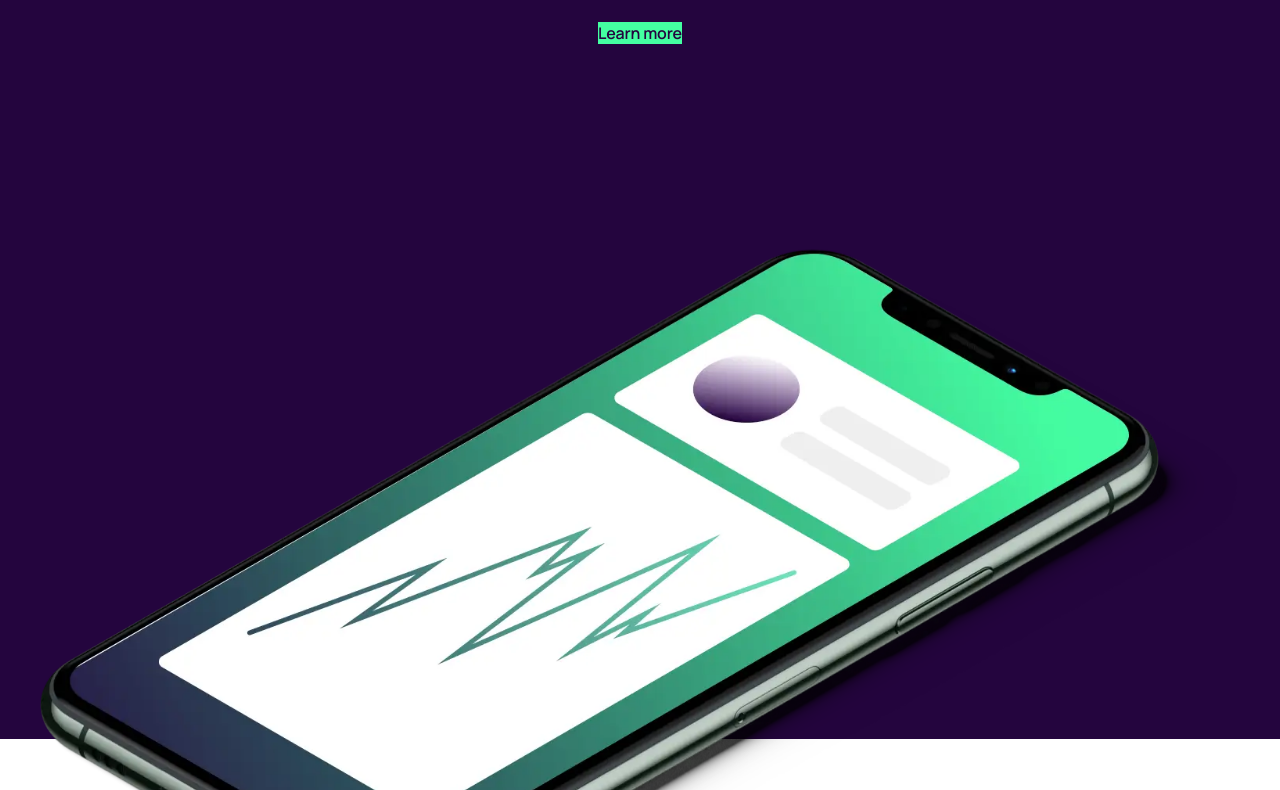
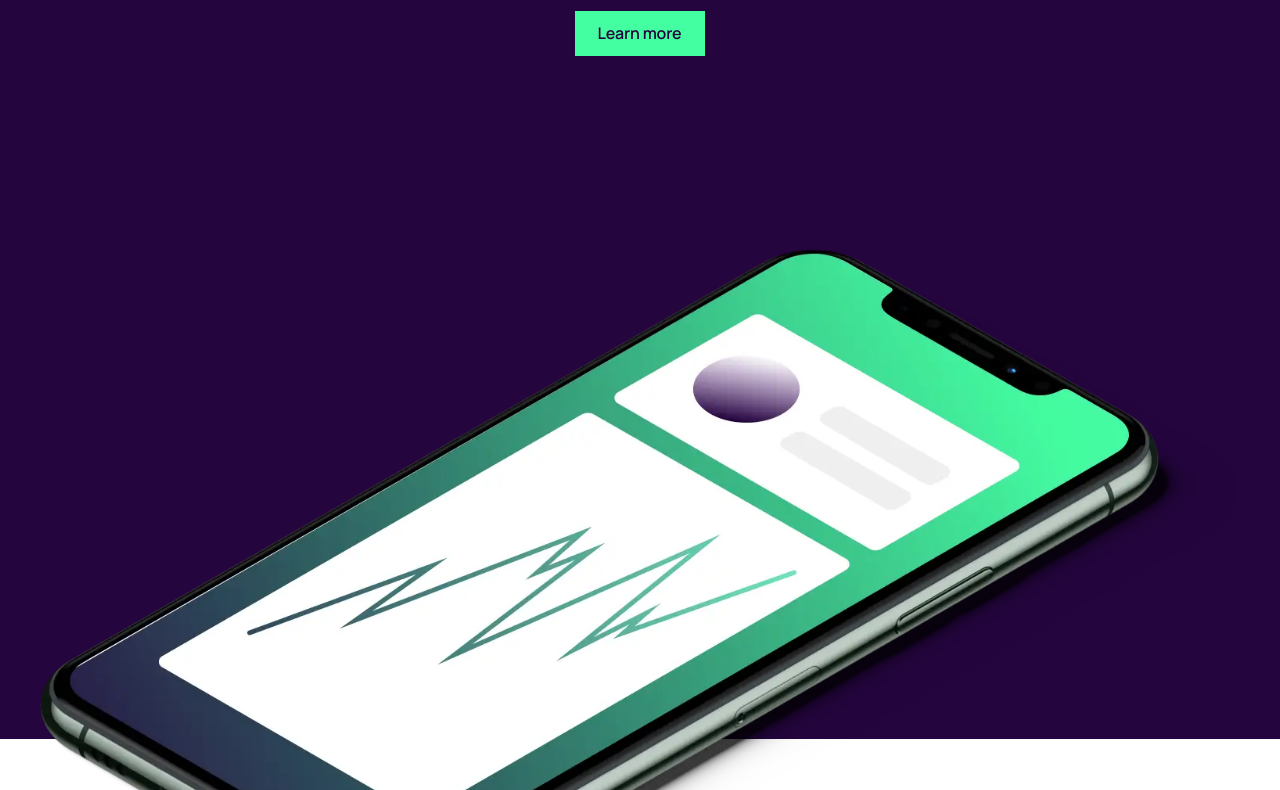
Before and after one commit to Lesricol/workit-landing-page, a website built with Vite: page src/index.html in a window 1280 px wide. Shown: the part 276-1066 px from the top of the page. Built offline with nearby package versions, Linux system fonts and the light colour scheme; some packages are replaced by stand-ins of ours.

Commit message:
terminado

```diff
--- a/src/scss/blocks/buttons.scss
+++ b/src/scss/blocks/buttons.scss
@@ -1,17 +1,26 @@
-.button{
+@use '../mixins/hover.scss' as *;
+.button {
   font-weight: 600;
   font-size: 1rem;
   line-height: 32px;
   letter-spacing: -0.16px;
 }
 
-.button--border{
+.button--border {
   padding-bottom: 2px;
   border-bottom: 3px solid var(--primary-color);
+  @include hover {
+    color: var(--primary-color);
+  }
 }
 
-.button--green{
-    padding: 11px 24px 12 23px;
+.button--green {
+  padding: 11px 24px 12px 23px;
   background-color: var(--primary-color);
-    color: #24053E;
+  color: #24053e;
+  @include hover {
+    background-color: transparent;
+    border: 3px solid var(--primary-color);
+    color: var(--primary-color);
   }
+}
```
Also changed, not shown: design/preview (1).jpg (added), 1 other file. Lines whose indentation alone changed are shown as unchanged.
